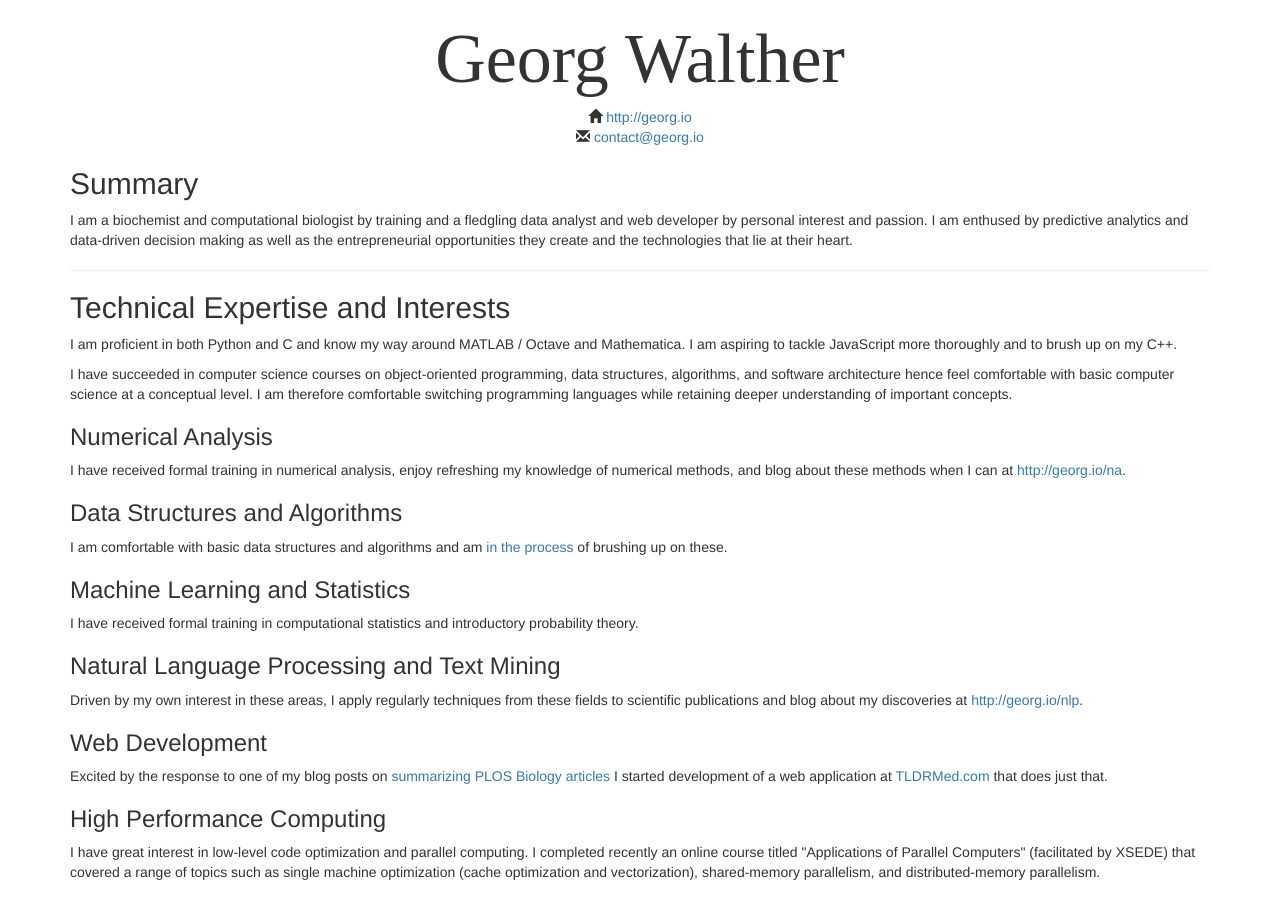
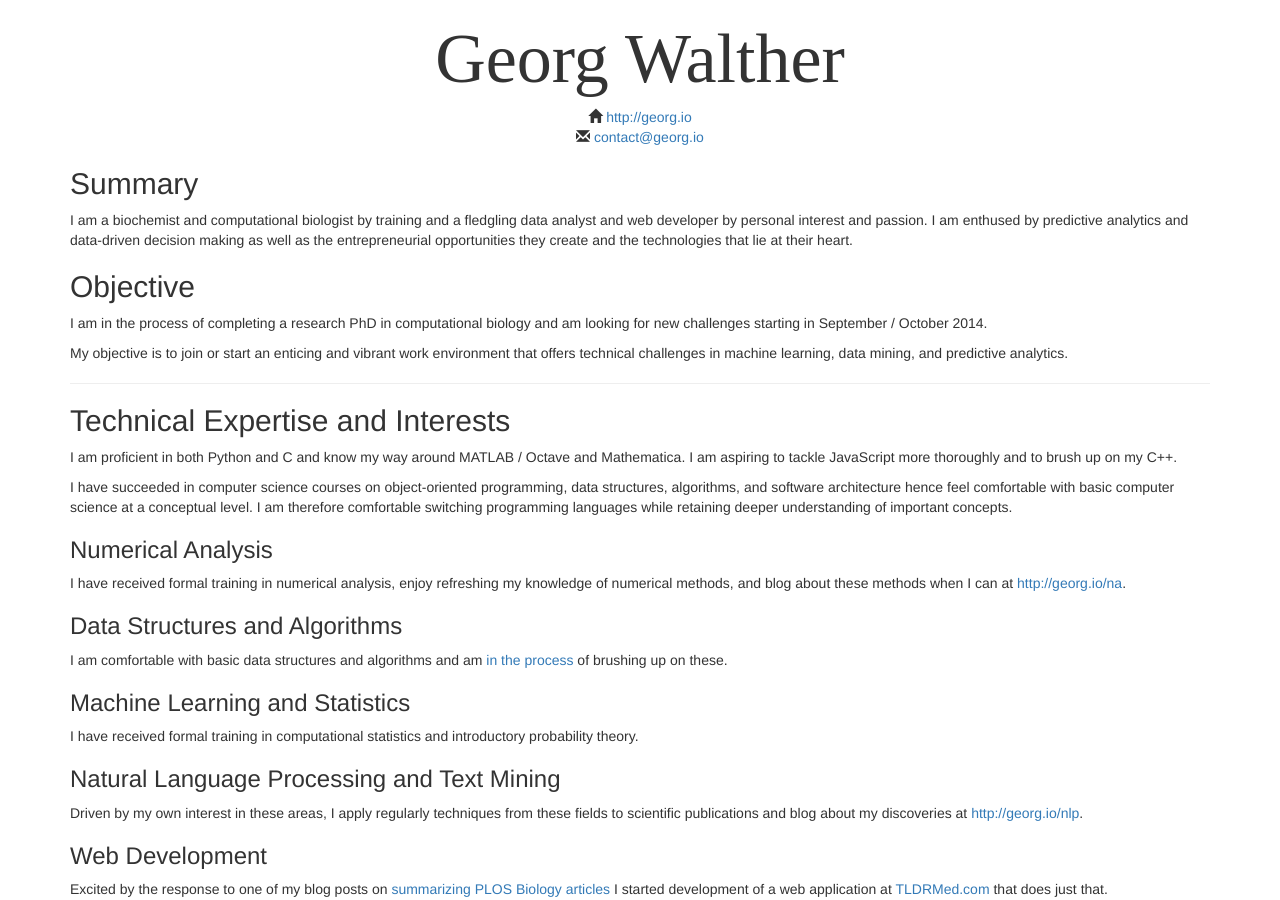
Before and after one commit to waltherg/backup.waltherg.github.io, a Jekyll site: the page cv/index.html, which Jekyll copies as it is, in a window 1280 px wide and 900 px high. Built offline with Jekyll 4.4.1, drawn with Linux system fonts in a browser that asks for light colours; nearby versions of some CDN libraries; some web fonts are replaced.

Commit message:
add Objective section

```diff
--- a/cv/index.html
+++ b/cv/index.html
@@ -67,6 +67,16 @@
     technologies that lie at their heart.
   </p>
 
+  <h2>Objective</h2>
+  <p>
+    I am in the process of completing a research PhD in computational biology
+    and am looking for new challenges starting in September / October 2014.
+  </p>
+  <p>
+    My objective is to join or start an enticing and vibrant work
+    environment that offers technical challenges in machine learning,
+    data mining, and predictive analytics.
+  </p>
   <hr/>
 
   <h2>Technical Expertise and Interests</h2>
```
